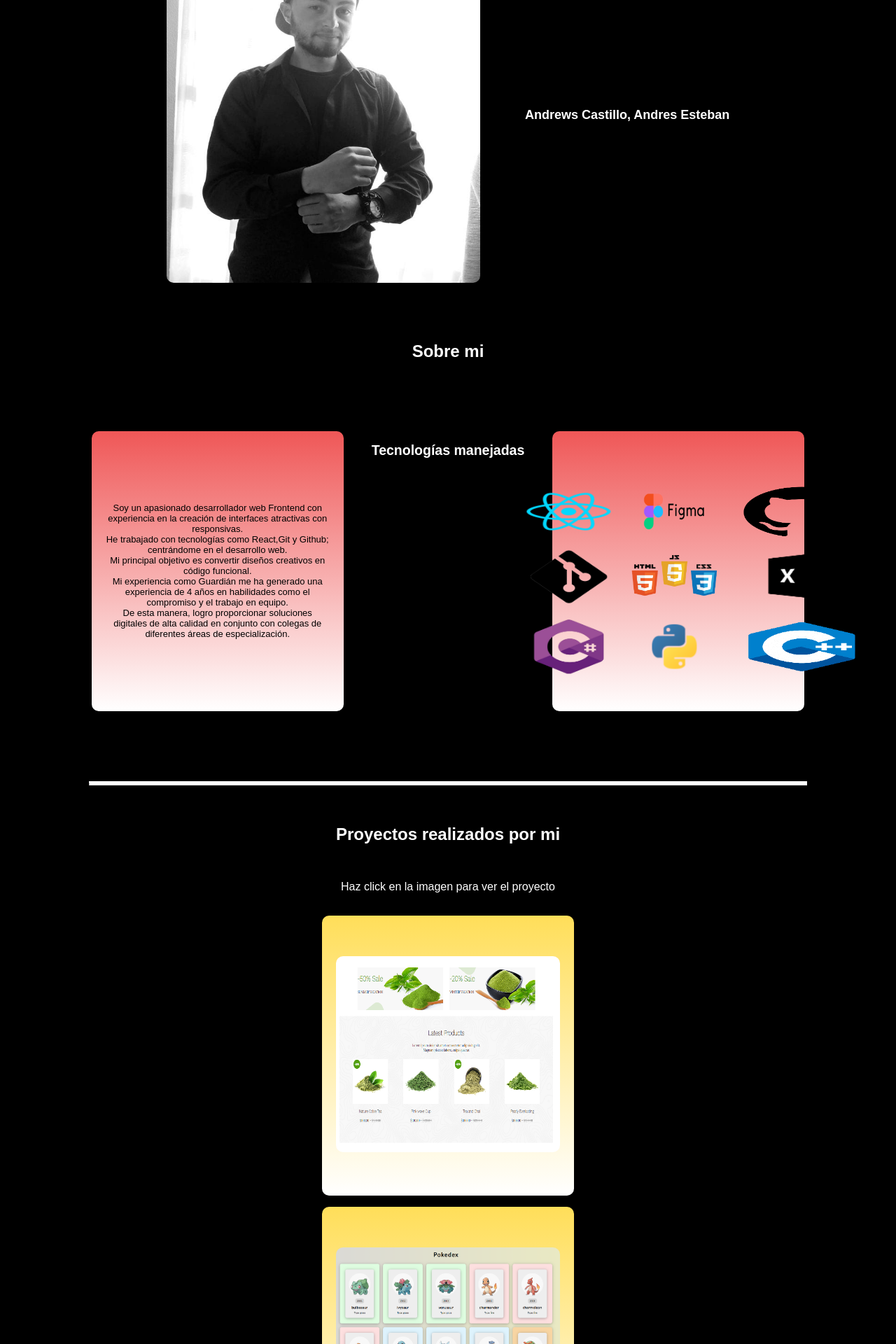
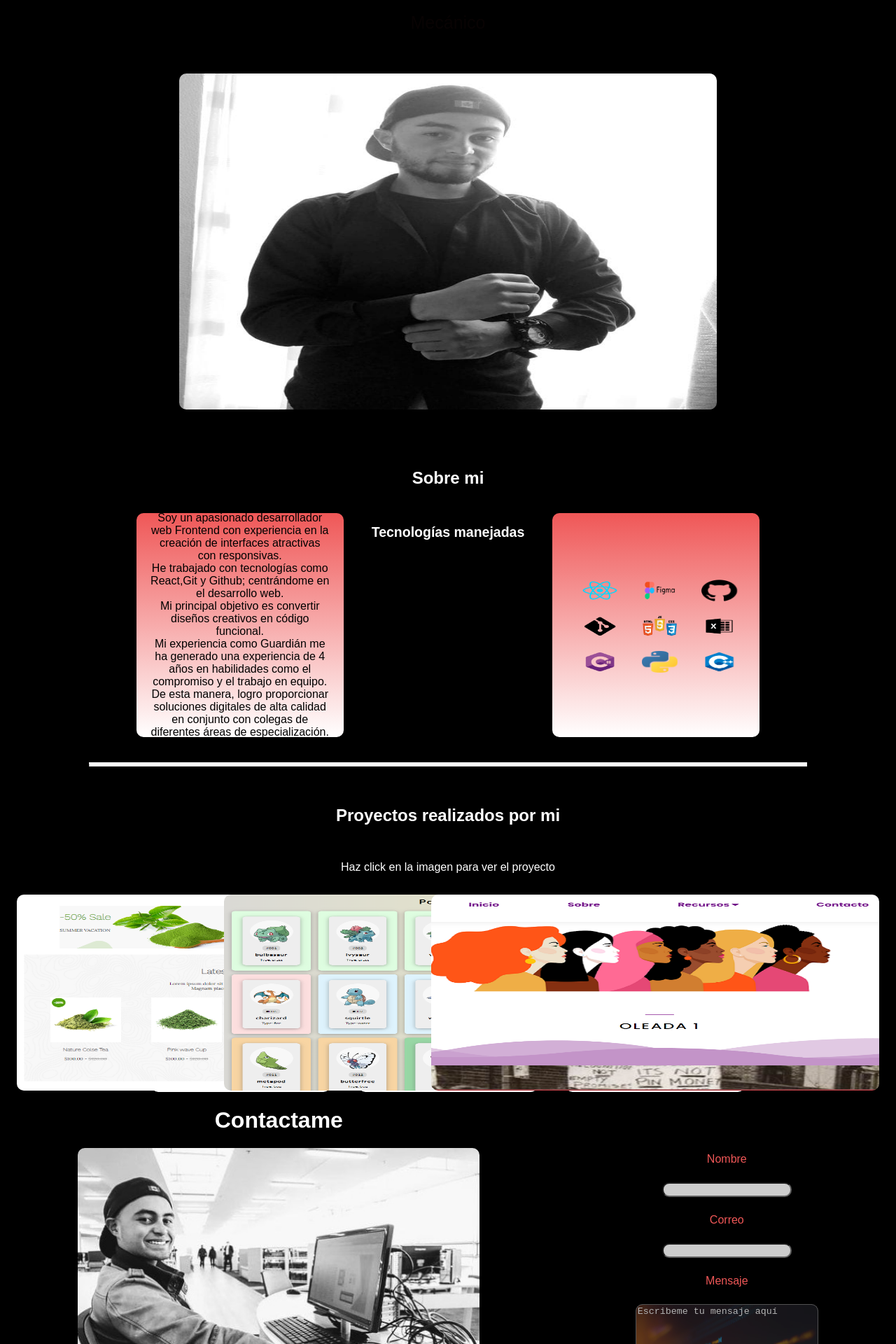
Before and after one commit to 9AndrewsEsteban8/PortafolioAndrewsEsteban, a React (Create React App) app: page / in a window 1280 px wide. Shown: the part 200-2120 px from the top of the page at 70% size. Built offline with nearby package versions, Linux system fonts and the light colour scheme; a web font is replaced by a local one.

Commit message:
responsive tablets

```diff
--- a/src/App.css
+++ b/src/App.css
@@ -112,7 +112,7 @@ margin: 5%;
 .social_networks_footer{
   display: flex;
   justify-content: space-around;
-  gap: 100px;
+  gap: 20px;
 }
 
 
@@ -232,21 +232,17 @@ textarea::placeholder {
   }
 }
 
+/* proyectos */
+
 .stytle_cards_Tecnology{
   background: linear-gradient(to bottom,#FFDE59, white);
 }
 
-.photo_projects{
-  width: 20%;
-  height: 20%;
-  border-radius: 10px;
-}
 
-/* proyectos */
 
 .containterProjects {
   display: flex;
- align-items: center;
+  align-items: center;
   flex-direction: column;
   color: black;
   font-size: 15px;
@@ -281,28 +277,95 @@ textarea::placeholder {
 }
 
 
-/* Media query para pantallas grandes (escritorios) */
-@media (min-width: 1024px) {
-  .stytle_cards{
-    width: 25vw;
-    height: 45vh;
+@media (min-width: 768px) {
+
+  /* header */
+  header{
+    justify-content: space-around;
+  }
+
+  header img{
+    width: 10vw;
+    height: 10vh;
+  }
+
+  /* home */
+
+  .myname{
+    text-align: center;
+    font-size: 30px;
+  }
+
+  .jobs {
+    font-size: 25px;
   }
 
   .photo_home{
-    width: 35vw;
+    width: 60vw;
     height: 60vh;
   }
 
-  .title-container{
-    flex-direction: row-reverse;
+  /* Tarjetas */
+
+  .stytle_cards{
+    width: 60vw;
+    height: 40vh;
+    font-size: 16px;
+  }
+
+  .photo{
+    width: 60%;
+    height: 60%;
+  }
+
+  .card_technology {
+    gap: 0;
+  }
+
+  /* proyectos */
+
+  .stytle_cards_Tecnology{
+    padding: 0;
+  }
+
+  .containterProjects img{
+    width: 50vw;
+    height: 35vh;
+  }
+
+  /* contacto */
+
+  .styles_contact img{
+    height: 50vh;
+    border-radius: 10px;
+  }
+
+  .container_contactfrom{
+    display: flex;
+    justify-content: space-around;
+    align-items: center;
+  }
+
+  .form-mail{
+    gap: 3vh;
+  }
+
+
+
+}
+
+
+@media (min-width: 1024px) {
+  .stytle_cards{
+    width: 20vw;
+    height: 35vh;
+  }
+
+
+  .containers_cardsred,.repo{
+    flex-direction: row;
 
   }
-
-  .containers_cardsred, .repo{
-    flex-direction: row;
-    margin: 5%;
-  }
-
   .line {
     display: block;
     border-top: 5px solid white;
@@ -310,63 +373,8 @@ textarea::placeholder {
     width: 80vw;
   }
 
-  .photo_react {
-    width: 10vw;
-    height: 8vh;
-  }
-
-  .photo_hcj {
-    width: 10vw;
-    height: 8vh;
-  }
-
-  .photo_GitHub {
-
-    width: 13vw;
-    height: 9vh;
-  }
-
-  .photo_Git {
-    width: 10vw;
-    height: 11vh;
-  }
-
-  .photo_Figma {
-    width: 8vw;
-    height: 8vh;
-  }
-
-  .photo_Excel {
-    width: 10vw;
-    height: 11vh;
-  }
-
-  .photo_Csharp {
-    width: 10vw;
-    height: 11vh;
-  }
-  .photo_C{
-    width: 15vw;
-    height: 10vh;
-  }
-
-  .photo_latex{
-    width: 10vw;
-    height: 7vh;
+  .containterProjects img{
+    width: 50vw;
+    height: 35vh;
   }
 }
-
-/* Media query para tabletas en orientación vertical */
-@media (min-width: 768px) and (max-width: 1023px) and (orientation: portrait) {
-  /* Estilos para tabletas en orientación vertical */
-}
-
-/* Media query para tabletas en orientación horizontal */
-@media (min-width: 768px) and (max-width: 1023px) and (orientation: landscape) {
-  /* Estilos para tabletas en orientación horizontal */
-}
-
-/* Media query para pantallas pequeñas (teléfonos móviles) */
-@media (min-width: 767px) {
-
-}
--- a/src/App.js
+++ b/src/App.js
@@ -36,6 +36,7 @@ function App() {
         <hr className="line" />
         <h1>Proyectos realizados por mi</h1>
         <p>Haz click en la imagen para ver el proyecto</p>
+        <div className='repo'>
           <Projects
           link='https://sabujcha-web.vercel.app/'
           imgSrc={firstproject}
@@ -51,9 +52,12 @@ function App() {
           imgSrc={thirdproject}
           imgAlt='foto_tercerproyecto'
           />
+        </div>
       </section>
+      <div className='container_contactfrom'>
         <Contact_me/>
         <From/>
+      </div>
       <Footer/>
     </div>
   );
```
Lines whose indentation alone changed are shown as unchanged.
